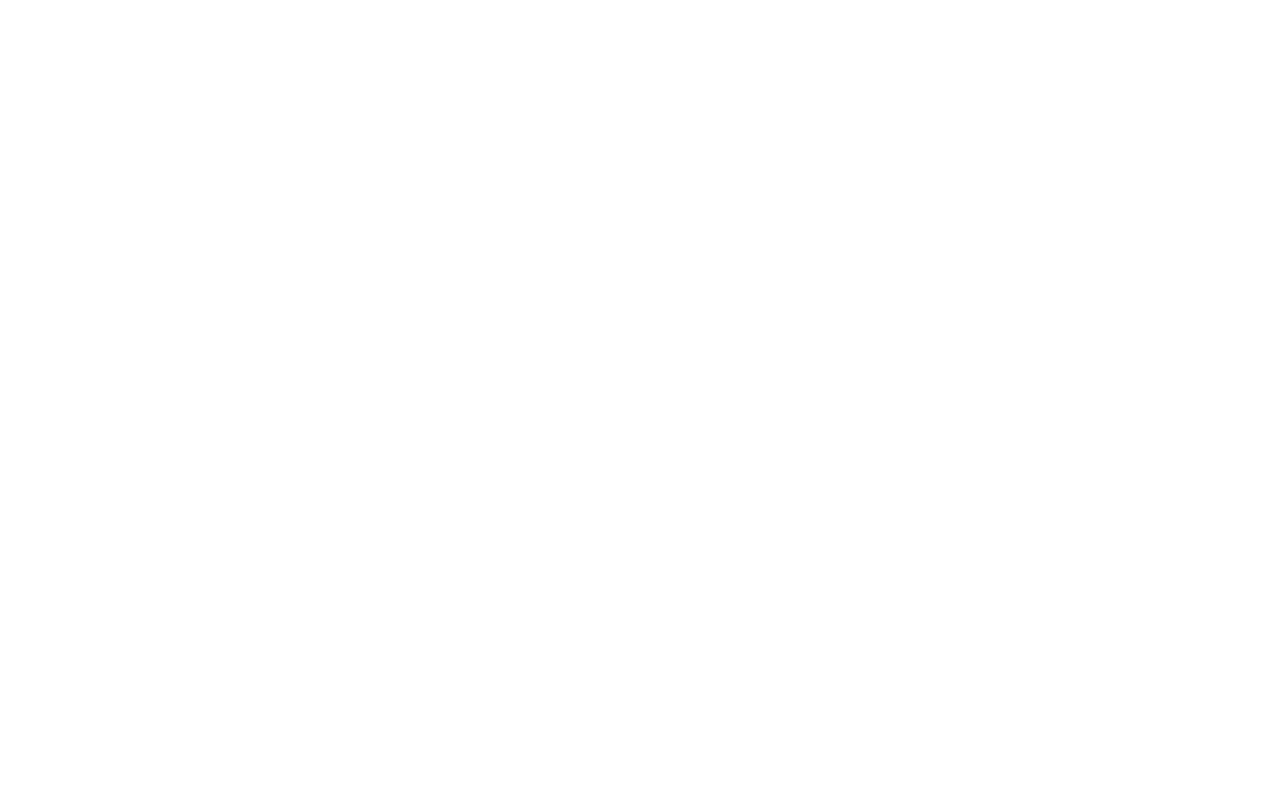
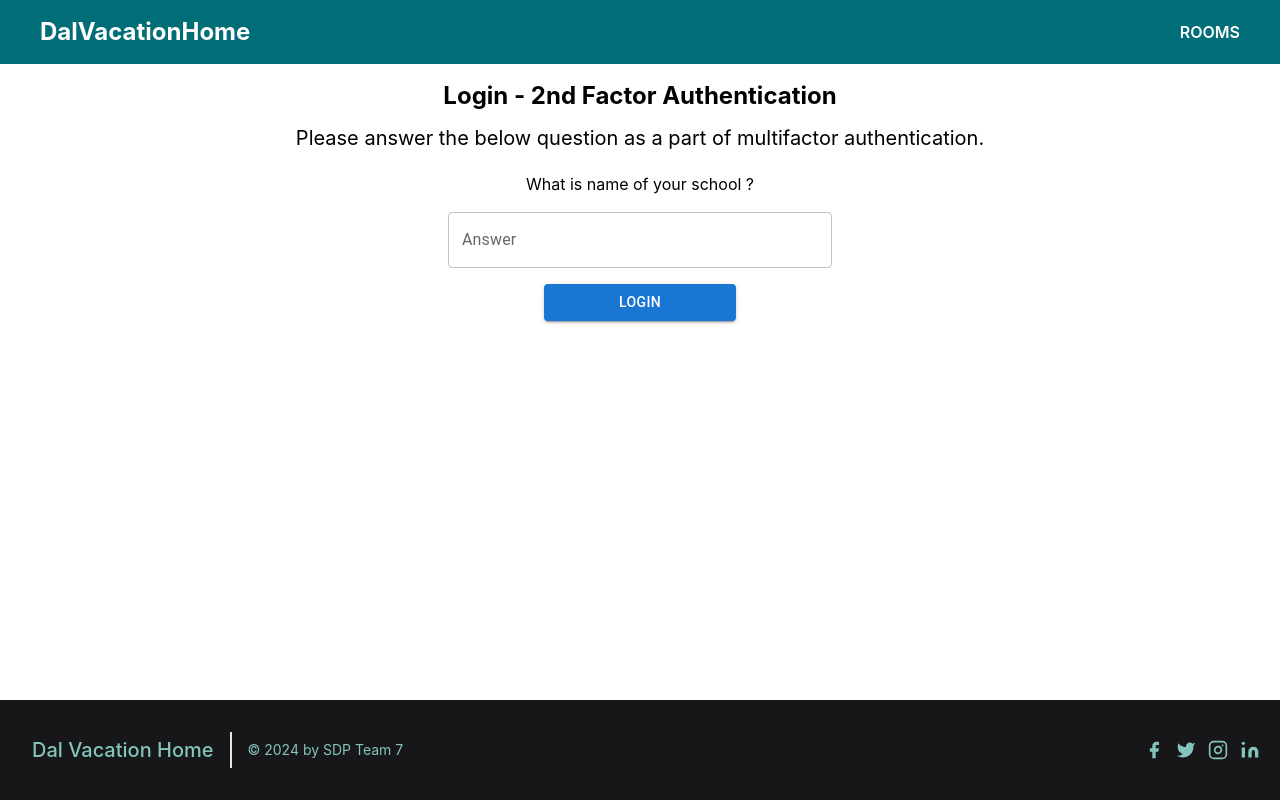
Before and after one commit to yogowang/dalvacation, a React (Create React App) app: page /login-2-factor in a window 1280 px wide. Before the commit this address had no page. Built offline with nearby package versions, Linux system fonts and the light colour scheme; the HTML template or start-up script is replaced by a standard one.

Commit message:
feat: updated frontend ui for navbar, footer and login 2nd factor.

```diff
--- a/src/App.js
+++ b/src/App.js
@@ -4,17 +4,21 @@
 import { ToastContainer } from "react-toastify";
 import 'react-toastify/dist/ReactToastify.css';
 import Signup from './pages/authentication/signup/Signup';
+import LoginSecondFactor from './pages/authentication/login/LoginSecondFactor';
+import Footer from './components/footer/Footer';
+import Navbar from './components/navbar/Navbar';
 
 function App() {
   return (
     <>
       <Router>
         <ToastContainer />
-
+        <Navbar />
 
         <Routes>
           {/* <Route exact path="/" element={<Home />} /> */}
           <Route path="/login" element={<Login />} />
+          <Route path="/login-2-factor" element={<LoginSecondFactor />} />
           <Route path="/signup" element={<Signup />} />
           {/*<Route path="/event-list" element={<EventList />} />
           <Route path="/my-events" element={<EventList />} />
@@ -34,6 +38,7 @@
             element={<EventOrganizerAnalytics />}
           /> */}
         </Routes>
+        <Footer />
       </Router>
     </>
 
--- a/src/components/footer/Footer.js
+++ b/src/components/footer/Footer.js
@@ -4,7 +4,8 @@
 const Footer = () => {
   const location = useLocation();
   const { pathname } = location;
-  const footerClass = pathname === "/login" ? "absolute bottom-0 w-screen" : "";
+  const pathsWithAbsoluteFooter = ["/login", "/login-2-factor"];
+  const footerClass = pathsWithAbsoluteFooter.includes(pathname) ? "absolute bottom-0 w-screen" : "";
   return (
     <footer className={`body-font ${footerClass} bg-[#171719] text-[#83c5be]`}>
       <div className="container mx-auto flex flex-col items-center px-5 py-8 sm:flex-row">
@@ -13,11 +14,11 @@
           href="/"
         >
           <span className="ml-3 cursor-pointer text-xl text-[#83c5be]">
-            EventHub
+            Dal Vacation Home
           </span>
         </a>
         <p className="mt-4 text-sm text-[#83c5be] hover:text-yellow-500 sm:ml-4 sm:mt-0 sm:border-l-2 sm:border-gray-200 sm:py-2 sm:pl-4">
-          © 2023 by Divyank Shah - B00966377
+          © 2024 by SDP Team 7
         </p>
         <span className="mt-4 inline-flex justify-center sm:ml-auto sm:mt-0 sm:justify-start">
           <a className="text-[#83c5be] hover:text-yellow-500" href="/">
--- a/src/components/navbar/Navbar.js
+++ b/src/components/navbar/Navbar.js
@@ -8,45 +8,17 @@
 } from "@fortawesome/free-solid-svg-icons";
 
 const Navbar = () => {
-  const storedToken = localStorage.getItem("token");
-  const storedUserType = localStorage.getItem("userType");
-  const userId = localStorage.getItem("userId");
   const [dropDownMenu, setDropDownMenu] = useState(false);
   const navigate = useNavigate();
   let Links = [
     {
-      name: storedUserType === "Event Organizer" ? "MY EVENTS" : "EVENTS",
-      link: storedUserType === "Event Organizer" ? "/my-events" : "/event-list",
-    },
-    {
-      name: storedUserType === "Event Organizer" ? "ADD EVENT" : "HISTORY",
-      link: storedUserType === "Event Organizer" ? "/add-event" : "/history",
-    },
+      name: "ROOMS",
+      link: "/event-list",
+    }
   ];
-  if (storedUserType === "Event Organizer") {
-    Links.push({
-      name: "ANALYTICS",
-      link: `/event-organizer-analytics/id=${userId}`,
-    });
-  }
 
   let [open, setOpen] = useState(false);
 
-  const handleLogout = () => {
-    localStorage.removeItem("token");
-    localStorage.removeItem("userType");
-    localStorage.removeItem("userId");
-    setDropDownMenu(false);
-    navigate("/login");
-  };
-
-  const handleProfile = () => {
-    if (localStorage.getItem("userType") === "Event Organizer") {
-      navigate(`/event-organizer-profile/id=${userId}`);
-    } else {
-      navigate(`/customer-profile/id=${userId}`);
-    }
-  };
   return (
     <>
       <div className="fixed left-0 top-0 z-10 w-full">
@@ -56,9 +28,9 @@
             to={"/"}
             className="flex cursor-pointer items-center gap-1 text-2xl font-bold"
           >
-            <span>EventHub</span>
+            <span>DalVacationHome</span>
           </Link>
-          {/* Menu icon */}
+
           <div
             onClick={() => setOpen(!open)}
             className="absolute right-8 top-6 h-7 w-7 cursor-pointer md:hidden"
@@ -69,11 +41,9 @@
               <FontAwesomeIcon icon={faBarsStaggered} />
             )}
           </div>
-          {/* linke items */}
           <ul
-            className={`absolute left-0 z-[-1] w-full bg-[#006d77] text-white pb-12 pl-9 transition-all duration-500 ease-in md:static md:z-auto md:flex md:w-auto md:items-center md:pb-0 md:pl-0 ${
-              open ? "top-12" : "top-[-490px]"
-            }`}
+            className={`absolute left-0 z-[-1] w-full bg-[#006d77] text-white pb-12 pl-9 transition-all duration-500 ease-in md:static md:z-auto md:flex md:w-auto md:items-center md:pb-0 md:pl-0 ${open ? "top-12" : "top-[-490px]"
+              }`}
           >
             {Links.map((link) => (
               <li className="my-7 font-semibold md:my-0 md:ml-8">
@@ -85,37 +55,6 @@
                 </a>
               </li>
             ))}
-            {storedToken ? (
-              <>
-                <div
-                  onClick={() => setDropDownMenu(!dropDownMenu)}
-                  className="nav-link cursor-pointer hover:text-orange-500 md:ml-10"
-                >
-                  <FontAwesomeIcon icon={faUser} className="nav-icon" />
-                </div>
-                {dropDownMenu && (
-                  <ul className="absolute mt-2 w-28 rounded-lg bg-white shadow-md md:right-[40px] md:top-[60px]">
-                    <li className="px-4 py-2">
-                      <button onClick={handleProfile} className="text-gray-800">
-                        Profile
-                      </button>
-                    </li>
-                    <li className="px-4 py-2">
-                      <button onClick={handleLogout} className="text-gray-800">
-                        Logout
-                      </button>
-                    </li>
-                  </ul>
-                )}
-              </>
-            ) : (
-              <Link
-                to="/login"
-                className="btn rounded bg-blue-500 px-3 py-1 font-semibold text-white duration-500 hover:bg-blue-700 md:static md:ml-8"
-              >
-                Login
-              </Link>
-            )}
           </ul>
         </div>
       </div>
--- a/src/pages/authentication/login/Login.js
+++ b/src/pages/authentication/login/Login.js
@@ -32,7 +32,9 @@
             if (response.data.statusMessage === "Invalid user credentials") {
                 toast.error("Invalid user credentials");
             } else {
-                navigate("/") //navigate to 2nd factor
+                localStorage.setItem("email", email);
+                localStorage.setItem("question", "question");
+                navigate("/login-2-factor") //navigate to 2nd factor
             }
         }
     }
--- /dev/null
+++ b/src/pages/authentication/login/LoginSecondFactor.js
@@ -0,0 +1,59 @@
+import React, { useState } from "react";
+import TextInput from "../../../components/input/TextInput";
+import SubmitButton from "../../../components/button/SubmitButton";
+import { useNavigate } from "react-router-dom";
+import { ToastContainer, toast } from "react-toastify";
+import axios from "axios";
+
+const LoginSecondFactor = () => {
+    const navigate = useNavigate();
+    const email = localStorage.getItem("email");
+    const question = localStorage.getItem("question");
+    const [answer, setAnswer] = useState();
+
+    const callSeconfFactorAuth = async () => {
+        if (answer) {
+            const api_login_2_factor_url = ``//`${process.env.REACT_APP_BACKEND_URL}api/users/login`;
+            const userData = {
+                email: email,
+                question: question,
+                answer: answer
+            };
+
+            console.log("url: ", api_login_2_factor_url);
+
+            const response = await axios.post(
+                api_login_2_factor_url,
+                userData
+            );
+
+            if (response.data.statusMessage === "Invalid user credentials") {
+                toast.error("Invalid user credentials");
+            } else {
+                navigate("/login-2-factor") //navigate to 2nd factor
+            }
+        } else {
+
+        }
+    }
+
+    return (
+        <>
+            <ToastContainer />
+            <div className="mt-20 text-center">
+                <h1 className="text-primary text-2xl font-bold">Login - 2nd Factor Authentication</h1>
+                <h2 className="my-3 text-primary text-xl">Please answer the below question as a part of multifactor authentication.</h2>
+                <div className="my-5 w-full max-w-sm space-y-4 mx-auto">
+                    <p>What is name of your school ?{question}</p>
+                    <TextInput placeholderText="Answer"
+                        value={answer}
+                        onChange={(value) => setAnswer(value)}
+                        type="text" />
+                    <SubmitButton buttonName="Login" callButtonFunction={callSeconfFactorAuth} />
+                </div>
+            </div>
+        </>
+    )
+}
+
+export default LoginSecondFactor;
--- a/src/pages/authentication/signup/Signup.js
+++ b/src/pages/authentication/signup/Signup.js
@@ -24,8 +24,6 @@
 
     var emailRegex = /^[^\s@]+@[^\s@]+\.[^\s@]+$/;
     var passwordRegex = /^(?=.*\d)(?=.*[!@#$%^&*])(?=.*[a-z])(?=.*[A-Z]).{8,15}$/;
-    var nameRegex = /^[A-Za-z]+$/;
-
 
     const callSignUp = async () => {
         if (validate()) {
@@ -118,7 +116,7 @@
             <ToastContainer />
             <div className="mt-20 text-center">
                 <h1 className="text-primary text-2xl font-bold">Sign Up</h1>
-                <div className="my-5 w-full max-w-sm space-y-4 mx-auto">
+                <div className="my-5 w-full max-w-md space-y-4 mx-auto">
                     <TextInput
                         placeholderText="Name"
                         onChange={(value) => setName(value)}
```
Also changed, not shown: package.json (+6 -1 lines), 1 other file (tests, documents, lock files or other folders).
